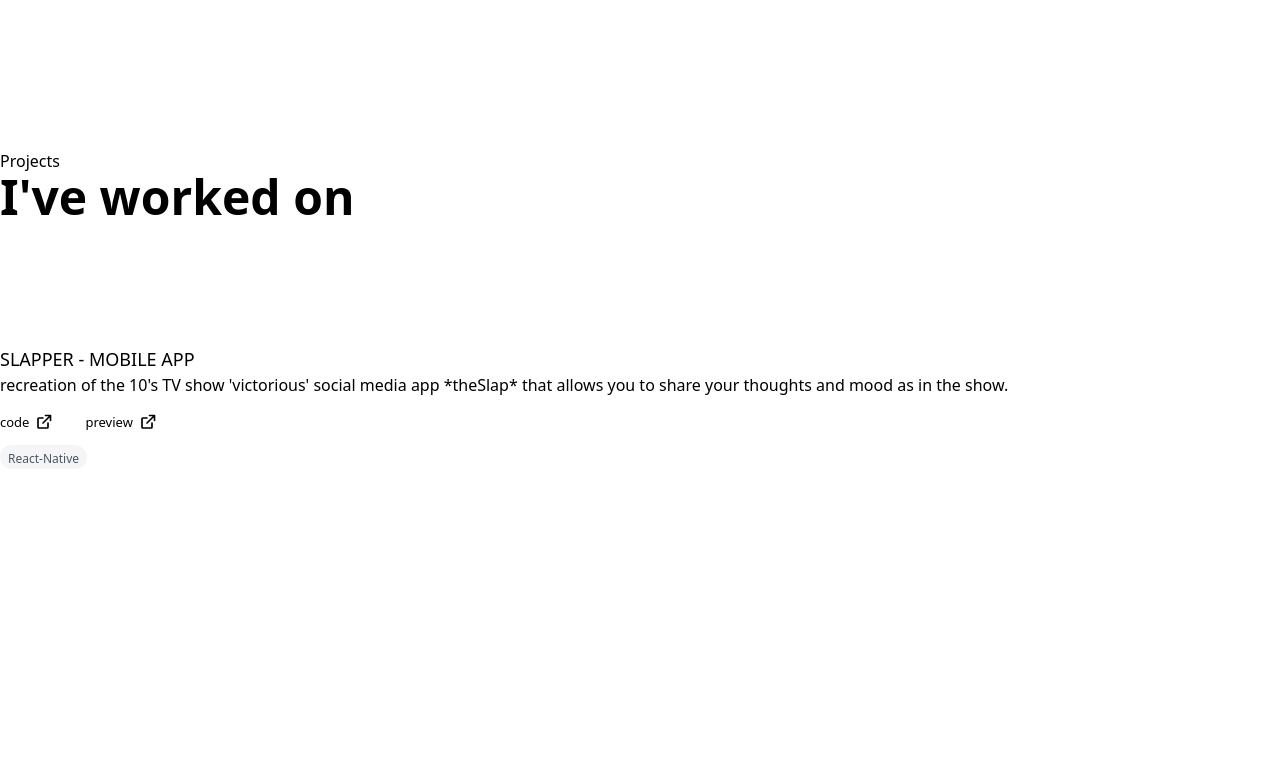
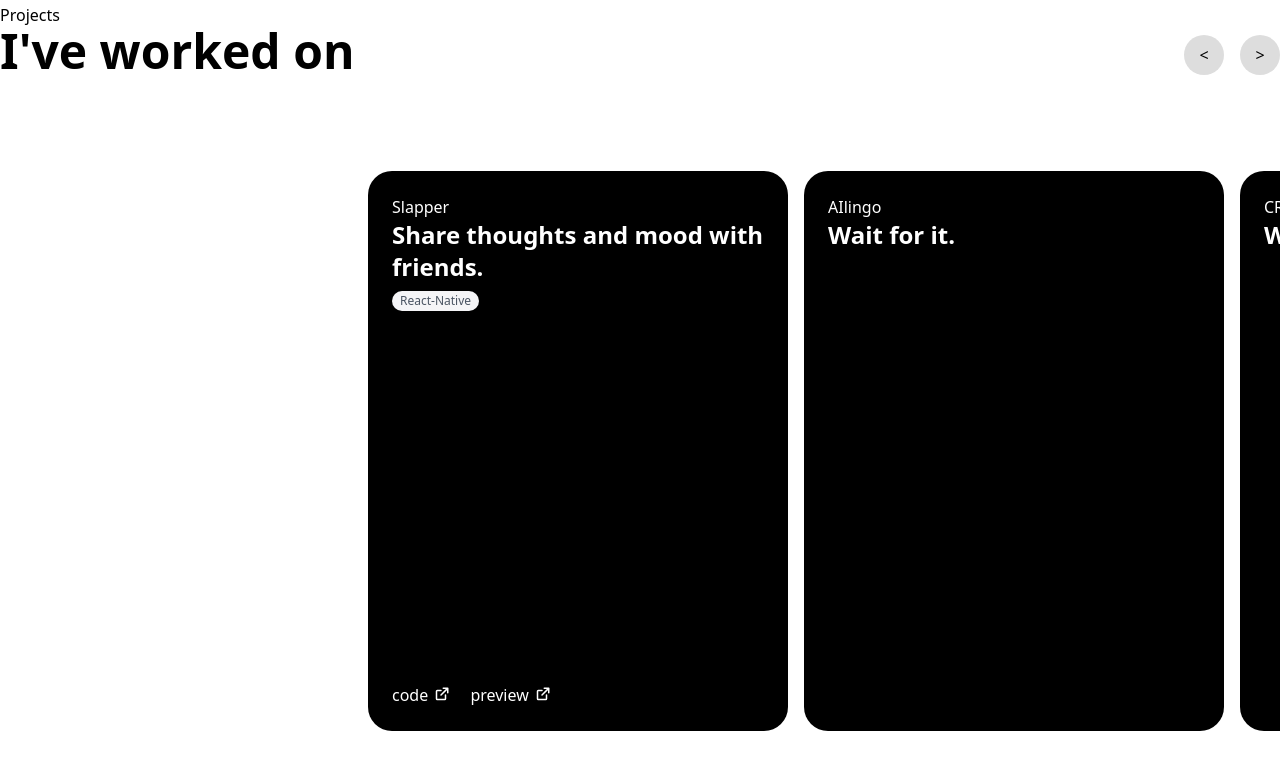
Before and after one commit to deleonjuan/deleonjuan, an Astro site: page / in a window 1280 px wide. Shown: the part 1677-2461 px from the top of the page. Built offline with nearby package versions, Linux system fonts and the light colour scheme; Astro itself is replaced by a stand-in of ours.

Commit message:
feat: projects section with new design
feat: projects displayed as slider

```diff
--- a/cv.json
+++ b/cv.json
@@ -35,12 +35,7 @@
     {
       "name": "HTML/CSS/JavaScript",
       "level": "Master",
-            "keywords": [
-                "Desarrollo Web",
-                "Frontend",
-                "web development",
-                "web pages"
-            ]
+      "keywords": ["Desarrollo Web", "Frontend", "web development", "web pages"]
     },
     {
       "name": "TypeScript",
@@ -68,31 +63,17 @@
     {
       "name": "React",
       "level": "Advanced",
-            "keywords": [
-                "Desarrollo Web",
-                "Frontend",
-                "JavaScript Library",
-                "UI"
-            ]
+      "keywords": ["Desarrollo Web", "Frontend", "JavaScript Library", "UI"]
     },
     {
       "name": "React Native",
       "level": "Advanced",
-            "keywords": [
-                "Desarrollo Web",
-                "Frontend",
-                "JavaScript Library",
-                "UI"
-            ]
+      "keywords": ["Desarrollo Web", "Frontend", "JavaScript Library", "UI"]
     },
     {
       "name": "Git / GitHub",
       "level": "Advanced",
-            "keywords": [
-                "Control de Versiones",
-                "Colaboración",
-                "Código Fuente"
-            ]
+      "keywords": ["Control de Versiones", "Colaboración", "Código Fuente"]
     },
     {
       "name": "MERN",
@@ -148,21 +129,37 @@
   ],
   "projects": [
     {
-            "name": "Slapper - Mobile app",
-            "description": "recreation of the 10's TV show 'victorious' social media app *theSlap* that allows you to share your thoughts and mood as in the show.",
-            "technologies": [
-                "React-Native"
-            ],
+      "name": "Slapper",
+      "description": "Share thoughts and mood with friends.",
+      "technologies": ["React-Native"],
       "links": [
         {
           "name": "code",
-                    "link:": "https://github.com/deleonjuan/slappr"
+          "url": "https://github.com/deleonjuan/slappr"
         },
         {
           "name": "preview",
-                    "link:": "https://play.google.com/apps/testing/com.slappr"
+          "url": "https://play.google.com/apps/testing/com.slappr"
+        }
+      ]
+    },
+    {
+      "name": "AIlingo",
+      "description": "Wait for it.",
+      "technologies": [],
+      "links": []
+    },
+    {
+      "name": "CRM",
+      "description": "Wait for it.",
+      "technologies": [],
+      "links": []
+    },
+    {
+      "name": "Finance App",
+      "description": "Wait for it.",
+      "technologies": [],
+      "links": []
     }
   ]
 }
-    ]
-}
--- /dev/null
+++ b/src/components/ExternalLink.astro
@@ -0,0 +1,20 @@
+---
+import ExternalLinkIcon from "@/icons/external-link.astro";
+
+interface Props {
+  link: string;
+  title: string;
+  className?: string;
+}
+
+const { link, title, className } = Astro.props;
+---
+
+<a
+  class={`cursor-pointer text-md leading-3 inline-flex items-center gap-1 mr-4 ${className}`}
+  href={link}
+  target="_blank"
+>
+  {title}
+  <ExternalLinkIcon size="18" />
+</a>
--- a/src/components/SectionTitle.astro
+++ b/src/components/SectionTitle.astro
@@ -2,12 +2,21 @@
 interface Props {
   smallTitle: string;
   bigTitle: string;
+  rContent?: any;
 }
 
 const { smallTitle, bigTitle } = Astro.props;
 ---
 
-<div id={`${smallTitle}-${bigTitle}-title`} class="mb-24">
-  <p>{smallTitle}</p>
-  <p class="text-5xl font-bold">{bigTitle}</p>
+<div
+  id={`${smallTitle}-${bigTitle}-title`}
+  class="mb-24 flex flex-row justify-between items-end"
+>
+  <div>
+    <p>{smallTitle}</p>
+    <p class="text-5xl font-bold">{bigTitle}</p>
+  </div>
+  <div>
+    <slot />
+  </div>
 </div>
--- a/src/components/TechTag.astro
+++ b/src/components/TechTag.astro
@@ -2,6 +2,8 @@
 const { name } = Astro.props;
 ---
 
-<li class="bg-[#F5F5F7] rounded-full px-2">
+<li
+  class="bg-[#F5F5F7] rounded-full px-2 py-0.5 flex justify-center items-center"
+>
   <span class="text-xs text-gray-600">{name}</span>
 </li>
--- a/src/components/articles/Projects.astro
+++ b/src/components/articles/Projects.astro
@@ -1,22 +1,124 @@
 ---
 import { projects } from "@cv";
-import ProjectsIveDone from "../projectsIveDone.astro";
+import SectionTitle from "../SectionTitle.astro";
+import TechTag from "../TechTag.astro";
+import ExternalLink from "../ExternalLink.astro";
 ---
 
-<article id="projects" class="min-h-screen flex flex-col justify-center">
-  <div class="mb-24">
-    <p>Projects</p>
-    <p class="text-5xl font-bold">I've worked on</p>
+<article
+  id="projects"
+  class="min-h-screen flex flex-col justify-center items-center bg-white py-20 overflow-x-hidden"
+>
+  <div class="max-w-7xl w-full">
+    <SectionTitle smallTitle="Projects" bigTitle="I've worked on">
+      <div class="flex gap-4">
+        <button class="btn btn--previous">{"<"}</button>
+        <button class="btn btn--next">{">"}</button>
+      </div></SectionTitle
+    >
   </div>
+  <div class="slider">
+    <ul class="slider__wrapper">
+      {
+        projects.map(({ description, technologies, links, name }) => (
+          <li class="slide flex flex-col justify-between bg-black rounded-3xl p-6 w-full h-full cursor-pointer">
+            <div>
+              <p class="text-white">{name}</p>
+              <p class="text-white font-bold text-2xl">{description}</p>
+              <ul class="flex flex-row mt-2 gap-1 flex-wrap">
+                {technologies.map((tech) => (
+                  <TechTag name={tech} />
+                ))}
+              </ul>
+            </div>
+            <div>
+              {links.map(({ name, url }) => (
+                <ExternalLink link={url} title={name} className="text-white" />
+              ))}
+            </div>
+          </li>
+        ))
+      }
+    </ul>
+  </div>
+</article>
 
-  {
-    projects.map((project) => (
-      <ProjectsIveDone
-        name={project.name}
-        description={project.description}
-        technologies={project.technologies}
-        links={project.links}
-      />
-    ))
+<style>
+  .slider {
+    --slide-size: 70vmin;
+    --slide-margin: 1vmin;
+    height: var(--slide-size);
+    margin: 0 auto;
+    position: relative;
+    width: var(--slide-size);
   }
-</article>
+
+  .slider__wrapper {
+    display: flex;
+    position: absolute;
+    transition: transform 600ms cubic-bezier(0.25, 1, 0.35, 1);
+  }
+
+  .slide {
+    height: var(--slide-size);
+    margin: 0 var(--slide-margin);
+    width: calc(var(--slide-size) * 0.75);
+  }
+
+  .btn {
+    background-color: #ddd;
+    border-radius: 5rem;
+    height: 2.5rem;
+    width: 2.5rem;
+    cursor: pointer;
+    display: flex;
+    justify-content: center;
+    align-items: center;
+  }
+  .btn:hover {
+    background-color: #e6e6e6;
+  }
+</style>
+
+<script>
+  document.addEventListener("DOMContentLoaded", function () {
+    const slides = document.querySelectorAll(".slide");
+    const previousButton = document.querySelector(".btn--previous");
+    const nextButton = document.querySelector(".btn--next");
+    let currentSlide = 0;
+
+    function updateSlidePosition() {
+      const sliderWrapper = document.querySelector(
+        ".slider__wrapper"
+      ) as HTMLElement | null;
+
+      if (sliderWrapper) {
+        sliderWrapper.style.transform = `translateX(-${currentSlide * (100 / slides.length)}%)`;
+      } else {
+        console.error("Element .slider__wrapper not found.");
+      }
+    }
+
+    function goToPreviousSlide() {
+      currentSlide = currentSlide === 0 ? slides.length - 1 : currentSlide - 1;
+      updateSlidePosition();
+    }
+
+    function goToNextSlide() {
+      currentSlide = currentSlide === slides.length - 1 ? 0 : currentSlide + 1;
+      updateSlidePosition();
+    }
+
+    slides.forEach((slide, index) => {
+      slide.addEventListener("click", () => {
+        if (currentSlide !== index) {
+          currentSlide = index;
+          updateSlidePosition();
+        }
+      });
+    });
+
+    previousButton.addEventListener("click", goToPreviousSlide);
+    nextButton.addEventListener("click", goToNextSlide);
+  });
+</script>
--- a/src/components/projectsIveDone.astro
+++ /dev/null
@@ -1,61 +0,0 @@
----
-import Iconify from "./Iconify.astro";
-import TechTag from "./TechTag.astro";
-
-interface Props {
-  name: string;
-  description: string;
-  technologies: string[];
-  links: any[];
-}
-
-const { name, description, technologies, links } = Astro.props;
----
-
-<!-- <LinkIcon size={16} />
-                <span class="ml-2 text-sm">{name}</span> -->
-<div id="project" class="flex dir-col items-center py-7 mr-10">
-  <div>
-    <!-- NAME -->
-    <p class="text-lg text-accent">{name.toUpperCase()}</p>
-    <!-- DESCRIPTION -->
-    <p class="text-base font-montserrat">{description}</p>
-
-    <!-- LINKS -->
-    <div class="my-3">
-      <ul id="project-links">
-        {
-          links.map(({ name, link }) => (
-            <label class="mr-6">
-              <a
-                id={`${name}-link`}
-                class="inline-flex cursor-pointer"
-                href={link}
-                target="_blank"
-              >
-                <Iconify label={name} iconSize={20} />
-              </a>
-            </label>
-          ))
-        }
-      </ul>
-    </div>
-    <!-- TAGS -->
-    <ul>
-      {technologies.map((tech) => <TechTag name={tech} />)}
-    </ul>
-  </div>
-</div>
-
-<style>
-  #project ul {
-    display: inline-flex;
-    gap: 8px;
-    flex-wrap: wrap;
-  }
-
-  #project-links {
-    font-weight: normal;
-    font-size: small;
-  }
-</style>
--- a/src/layouts/SingleLayout.astro
+++ /dev/null
@@ -1,133 +0,0 @@
----
-import Header from "../components/Header.astro";
-
-interface Props {
-  title: string;
-}
-
-const { title } = Astro.props;
----
-
-<!doctype html>
-<html lang="en">
-  <head>
-    <meta charset="UTF-8" />
-    <meta name="description" content="Astro description" />
-    <meta name="viewport" content="width=device-width" />
-    <link rel="icon" type="image/svg+xml" href="/favicon.svg" />
-    <meta name="generator" content={Astro.generator} />
-    <title>{title}</title>
-  </head>
-  <body>
-    <div id="page-container" class="">
-      <main>
-        <Header />
-        <section>
-          <slot />
-        </section>
-      </main>
-    </div>
-  </body>
-</html>
-<style is:global>
-  /* @font-face {
-    font-family: "Montserrat-VariableFont_wght";
-    src: url("/fonts/Montserrat-VariableFont_wght.ttf");
-  }
-  @font-face {
-    font-family: "PPMonumentExtended";
-    src: url("/fonts/PPMonumentExtended-Regular.otf") format("opentype");
-    font-weight: normal;
-    font-style: normal;
-  }
-  @font-face {
-    font-family: "PPMonumentExtended";
-    src: url("/fonts/PPMonumentExtended-Black.otf") format("opentype");
-    font-weight: bold;
-    font-style: normal;
-  }
-  @font-face {
-    font-family: "PPMonumentExtended";
-    src: url("/fonts/PPMonumentExtended-Light.otf") format("opentype");
-    font-weight: 100;
-    font-style: normal;
-  }
-  @font-face {
-    font-family: "PPNeueMontreal";
-    src: url("/fonts/PPNeueMontreal-Medium.otf") format("opentype");
-    font-weight: normal;
-    font-style: normal;
-  } */
-  * {
-    padding: 0;
-    margin: 0;
-    text-decoration: none;
-    list-style: none;
-  }
-  /* Works on Firefox */
-  * {
-    scrollbar-width: none;
-  }
-  /* Works on Chrome, Edge, and Safari */
-  *::-webkit-scrollbar {
-    display: none;
-  }
-  /* html,
-  body {
-    height: 100%;
-  }
-  html > body > div:first-child {
-    scroll-behavior: smooth;
-  }
-  .text-accent {
-    color: var(--accent);
-  }
-  :root {
-    --maxWidth: 65rem;
-    --accent: #f22b2c;
-  }
-  body {
-    overflow: hidden;
-
-    background-image: url("../images/bg01.webp");
-    background-position: center;
-    background-repeat: no-repeat;
-    background-size: cover;
-    background-color: #000000;
-  }
-  section {
-    grid-area: main;
-    section: 100%;
-    display: flex;
-    flex-direction: column;
-  }
-  article {
-    font-family: PPMonumentExtended;
-    font-weight: normal;
-    color: white;
-  }
-  .externalLink svg {
-    color: transparent;
-  }
-  .externalLink:hover svg {
-    color: white;
-  }
-  main {
-    width: 100%;
-    max-width: var(--maxWidth);
-    display: grid;
-    grid-template-columns: repeat(3, 1fr);
-    grid-template-rows: 100vh;
-    grid-template-areas: "main main main";
-  }
-
-  @media not all and (min-width: 768px) {
-    main {
-      grid-template-columns: 1rem auto 1rem;
-      grid-template-areas: ". main .";
-    }
-    section {
-      align-items: center;
-    }
-  } */
-</style>
```
Also changed, not shown: src/components/placeIveWorked.astro (+5 -11 lines), src/layouts/Layout.astro (+4 -4 lines), src/pages/about.astro (deleted, +0 -8 lines), src/pages/api/data.ts (deleted, +0 -9 lines), src/pages/contact.astro (deleted, +0 -8 lines), src/pages/experience.astro (deleted, +0 -8 lines), src/pages/projects.astro (deleted, +0 -8 lines), src/images/bg01.webp (deleted). Lines whose indentation alone changed are shown as unchanged.
